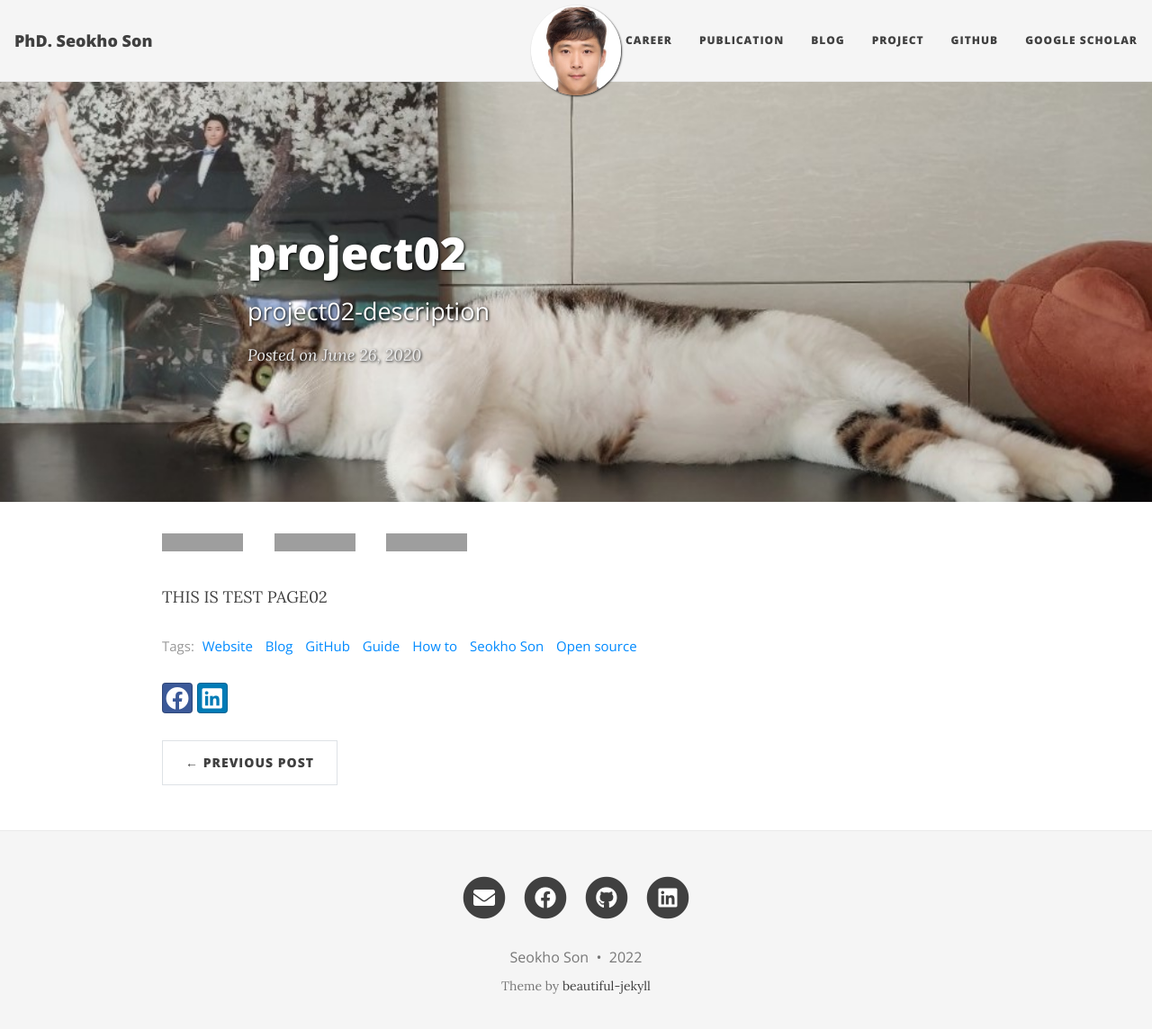
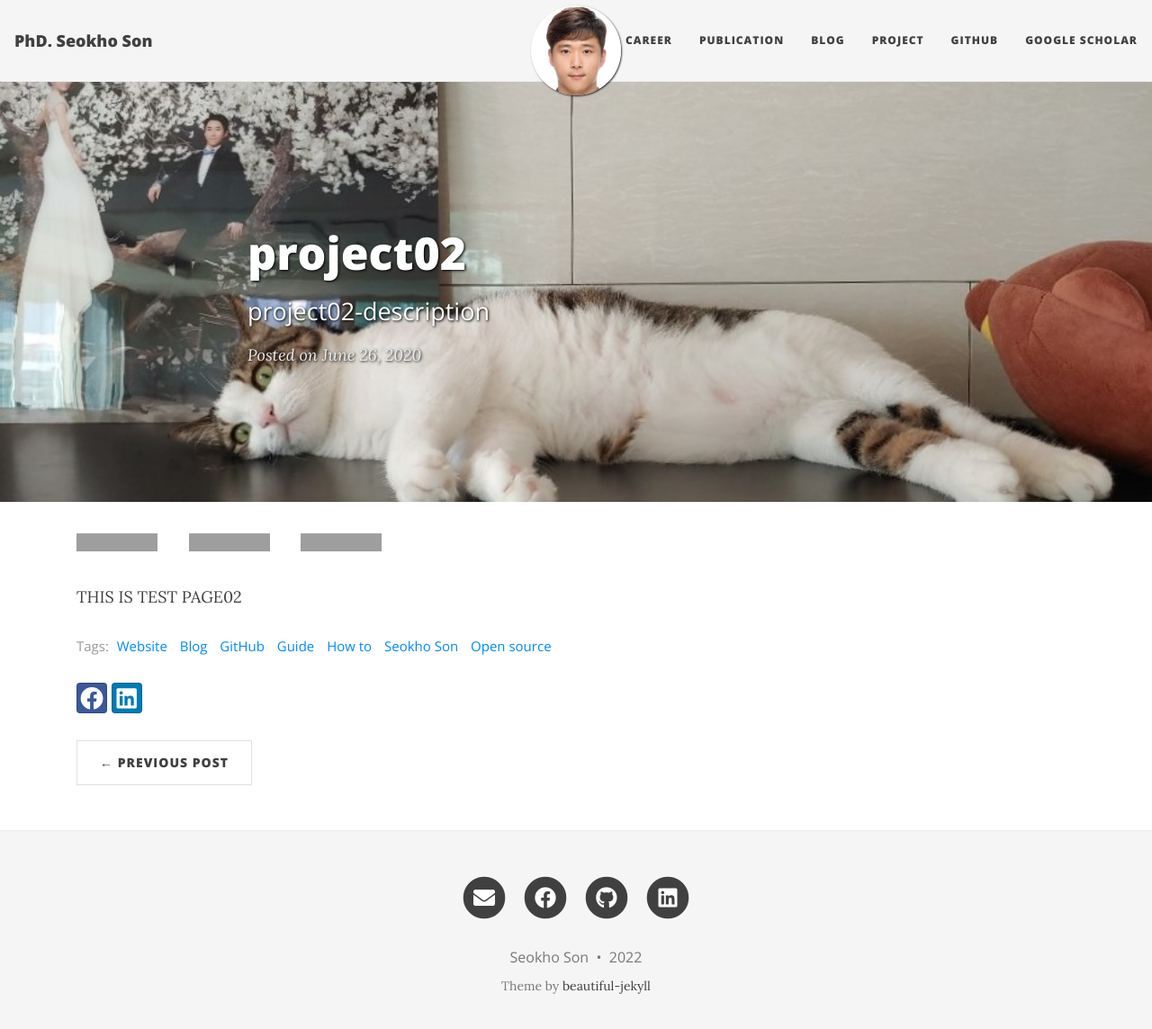
Before and after one commit to seokho-son/seokho-son.github.io, a Jekyll site: the page built from project/_posts/2020-06-26-project02.md, in a window 1280 px wide and 1157 px high. Shown: the top 1144 px of the window at 90% size. Built offline with Jekyll 4.4.1, drawn with Linux system fonts in a browser that asks for light colours; nearby versions of some CDN libraries; grey boxes are pictures that could not be loaded.

Commit message:
Update post.html

```diff
--- a/_layouts/post.html
+++ b/_layouts/post.html
@@ -6,7 +6,7 @@ layout: base
 
 <div class="container-md">
   <div class="row">
-    <div class="col-xl-11 offset-xl-1 col-lg-11 offset-lg-1">
+    <div class="col-xl-12 col-lg-12">
 
       {% if page.gh-repo %}
         {% assign gh_split =  page.gh-repo | split:'/'  %}
```
